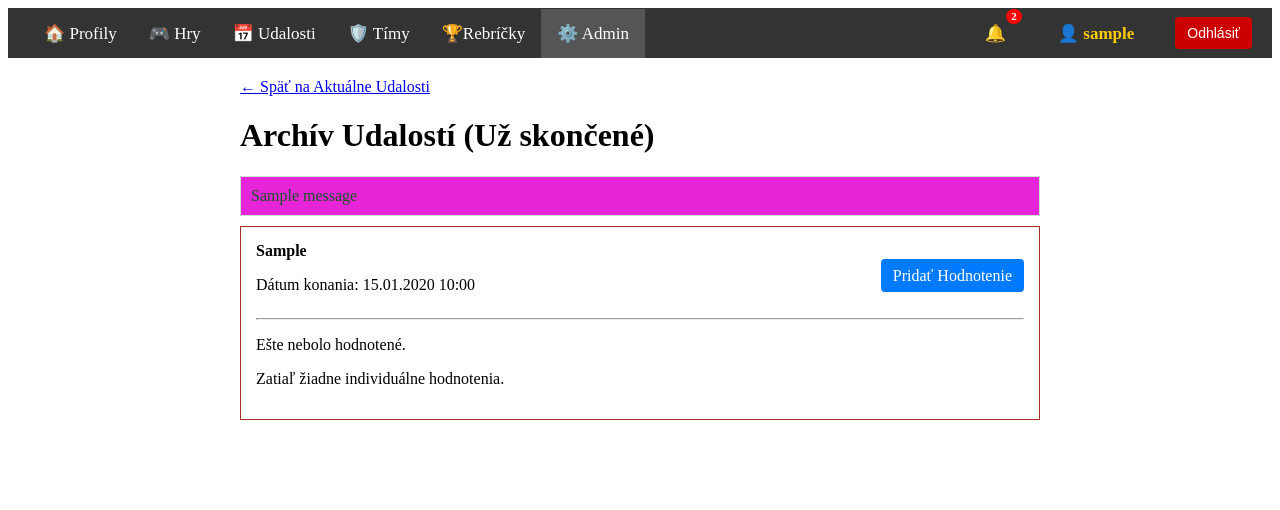
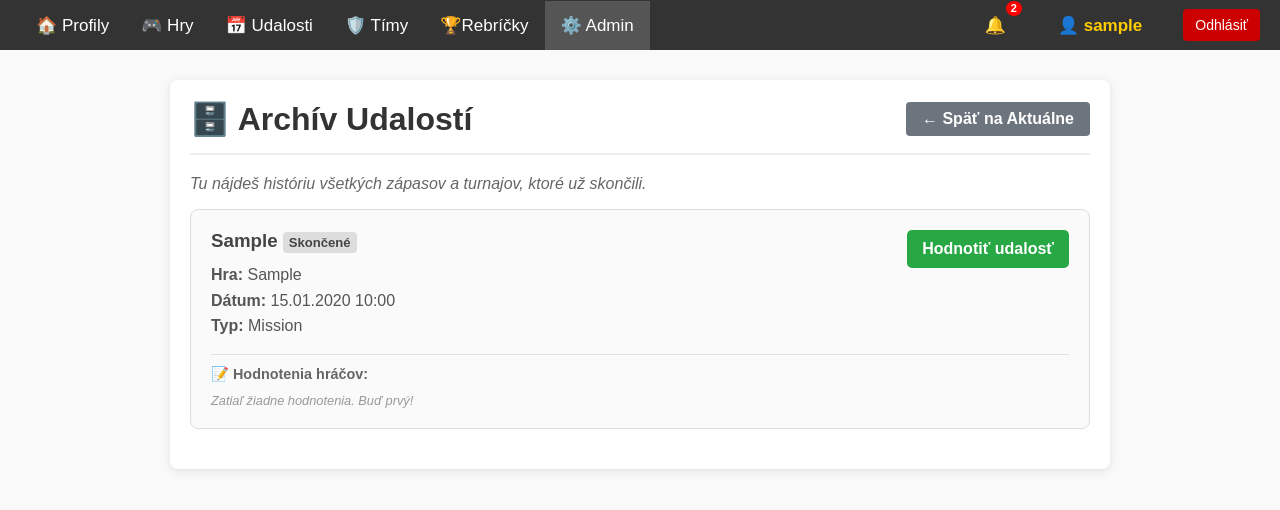
Before and after one commit to calex404/VoidWave-web_application, a Django app: page /udalosti/archiv/ in a window 1280 px wide. Shown: the top 510 px of the page. Run offline with Django 5.2, Linux system fonts and the light colour scheme; a user stored in the database is signed in; tables that the repository leaves empty hold one stand-in row (values such as "Sample post"); one stand-in notice (Sample message) is shown; data that the repository does not hold is empty.

Commit message:
leaderboard and ratings finnished

```diff
--- a/core/templates/core/udalost_archive.html
+++ b/core/templates/core/udalost_archive.html
@@ -1,68 +1,76 @@
 <!DOCTYPE html>
-<html>
+<html lang="sk">
 <head>
+    <meta charset="UTF-8">
     <title>Archív Udalostí</title>
 </head>
-<body>
+<body style="font-family: sans-serif; background-color: #f9f9f9; margin: 0;">
+
     {% include 'core/navbar.html' %}
 
-    <div style="max-width: 800px; margin: 20px auto;">
-        <a href="{% url 'udalost_list' %}" style="display: block; text-align: left; margin-bottom: 20px;">← Späť na Aktuálne Udalosti</a>
+    <div style="max-width: 900px; margin: 30px auto; padding: 20px; background: white; border-radius: 8px; box-shadow: 0 2px 10px rgba(0,0,0,0.1);">
 
-        <h1>Archív Udalostí (Už skončené)</h1>
+        <div style="display: flex; justify-content: space-between; align-items: center; border-bottom: 2px solid #eee; padding-bottom: 15px; margin-bottom: 20px;">
+            <h1 style="margin: 0; color: #333;">🗄️ Archív Udalostí</h1>
+            <a href="{% url 'udalost_list' %}" style="text-decoration: none; background-color: #6c757d; color: white; padding: 8px 16px; border-radius: 4px; font-weight: bold;">
+                ← Späť na Aktuálne
+            </a>
+        </div>
 
-        {% if messages %}
-            {% for message in messages %}
-                <div style="padding: 10px; background-color: #e724d7ff; color: #155724; border: 1px solid #c3e6cb; margin-bottom: 10px;">
-                    {{ message }}
-                </div>
-            {% endfor %}
-        {% endif %}
+        <p style="color: #666; font-style: italic;">
+            Tu nájdeš históriu všetkých zápasov a turnajov, ktoré už skončili.
+        </p>
 
-        {% for item in udalosti %}
-            <div style="border: 1px solid #a82e2eff; padding: 15px; margin-bottom: 20px;">
+        {% for udalost in archiv %}
+            <div style="border: 1px solid #ddd; padding: 20px; margin-bottom: 20px; border-radius: 8px; background-color: #fafafa;">
 
-                <div style="display: flex; justify-content: space-between; align-items: center;">
+                <div style="display: flex; justify-content: space-between; align-items: start;">
                     <div>
-                        <strong>{{ item.udalost.nazov }}</strong>
-                        <p>Dátum konania: {{ item.udalost.datum_konania|date:"d.m.Y H:i" }}</p>
+                        <h3 style="margin: 0 0 10px 0; color: #444;">
+                            {{ udalost.nazov }}
+                            <span style="font-size: 0.7em; background-color: #ddd; padding: 3px 6px; border-radius: 4px; vertical-align: middle;">Skončené</span>
+                        </h3>
+
+                        <div style="color: #555; line-height: 1.6;">
+                            <strong>Hra:</strong> {{ udalost.hra.nazov }} <br>
+                            <strong>Dátum:</strong> {{ udalost.datum_konania|date:"d.m.Y H:i" }} <br>
+                            <strong>Typ:</strong> {{ udalost.typ|capfirst }}
+                        </div>
                     </div>
 
                     <div>
-                        {% if item.uz_som_hodnotil %}
-                            <span style="color: green; font-weight: bold;">[Tvoj rating je uložený]</span>
-                        {% elif user.is_authenticated %}
-                            <a href="{% url 'hodnotenie_create' udalost_id=item.udalost.id %}"
-                               style="background-color: #007bff; color: white; padding: 8px 12px; text-decoration: none; border-radius: 4px;">
-                                Pridať Hodnotenie
-                            </a>
-                        {% endif %}
+                        <a href="{% url 'hodnotenie_create' udalost.id %}" style="display: inline-block; text-decoration: none; background-color: #28a745; color: white; padding: 10px 15px; border-radius: 5px; font-weight: bold; text-align: center;">
+                            Hodnotiť udalosť
+                        </a>
                     </div>
                 </div>
 
-                <hr>
+                <div style="margin-top: 15px; border-top: 1px solid #e0e0e0; padding-top: 10px;">
+                    <strong style="font-size: 0.9em; color: #666;">📝 Hodnotenia hráčov:</strong>
 
-                {% if item.priemer %}
-                    <p style="font-weight: bold;">⭐ Priemerné hodnotenie: {{ item.priemer }}/10</p>
-                {% else %}
-                    <p>Ešte nebolo hodnotené.</p>
-                {% endif %}
+                    <ul style="list-style: none; padding: 0; margin: 10px 0 0 0;">
+                        {% for recenzia in udalost.hodnotenie_set.all %}
+                            <li style="background: white; border: 1px solid #eee; padding: 8px; margin-bottom: 5px; border-radius: 4px; font-size: 0.9em;">
+                                <strong style="color: #333;">{{ recenzia.profil.nickname }}</strong>:
+                                <span style="color: #e67e22; font-weight: bold;">{{ recenzia.hodnotenie }}/10</span>
+                            </li>
+                        {% empty %}
+                            <li style="color: #999; font-size: 0.8em; font-style: italic;">
+                                Zatiaľ žiadne hodnotenia. Buď prvý!
+                            </li>
+                        {% endfor %}
+                    </ul>
+                </div>
 
-                {% if item.vsetky_hodnotenia %}
-                    <h3>Hodnotenia od Komunity ({{ item.vsetky_hodnotenia.count }})</h3>
-                    {% for hodnotenie in item.vsetky_hodnotenia %}
-                        <div style="padding: 5px 0; border-bottom: 1px dashed #eee;">
-                            <strong>{{ hodnotenie.profil.nickname }}</strong> udelil/a:
-                            <span style="color: darkred; font-weight: bold;">{{ hodnotenie.hodnotenie }}/10</span>
-                        </div>
-                    {% endfor %}
-                {% else %}
-                    <p>Zatiaľ žiadne individuálne hodnotenia.</p>
-                {% endif %}
             </div>
         {% empty %}
-            <p>Archív neobsahuje žiadne minulé udalosti.</p>
+            <div style="text-align: center; padding: 40px; color: #999; border: 2px dashed #ddd; border-radius: 8px;">
+                <h3>📭 Archív je prázdny</h3>
+                <p>Spusti simuláciu 'minulost' na vygenerovanie dát.</p>
+            </div>
         {% endfor %}
+
     </div>
+
 </body>
 </html>
--- a/core/views.py
+++ b/core/views.py
@@ -3,10 +3,11 @@
 from django.shortcuts import render, get_object_or_404, redirect
 from .models import Profil, Hra, Udalost, Tim, Rebricek, Oznamenie, Priatelstvo, Odoslanie, Hodnotenie
 from .forms import CustomUserCreationForm, UdalostForm, TimForm, ProfilEditForm, HodnotenieForm
-from datetime import datetime
+from datetime import datetime, timedelta
 from django.contrib.auth.forms import AuthenticationForm
 from django.db.models import Q, Avg, Count
 from django.contrib import messages
+from django.utils import timezone
 # Konštanta pre maximálny počet členov tímu
 MAX_TEAM_SIZE = 5
 
@@ -170,14 +171,31 @@
 
 # core/views.py (Nahraď existujúcu funkciu)
 
+from django.utils import timezone  # <--- Dôležitý import
+
 def udalost_list_view(request):
-    today = datetime.now().date() # Zistíme dnešný dátum
+    """Zobrazuje LEN budúce udalosti (odteraz dopredu)"""
+    now = timezone.now()
+    # gte = Greater Than or Equal (Väčšie alebo rovné = Budúcnosť)
+    udalosti = Udalost.objects.filter(datum_konania__gte=now).order_by('datum_konania')
 
-    # 💥 FIX: Filtrujeme, aby sa zobrazovali len udalosti DNEŠNÉHO a BUDÚCEHO DŇA 💥
-    vsetky_udalosti = Udalost.objects.filter(datum_konania__gte=today).order_by('datum_konania')
+    return render(request, 'core/udalost_list.html', {'udalosti': udalosti})
 
-    context = {'udalosti': vsetky_udalosti}
-    return render(request, 'core/udalost_list.html', context)
+def udalost_archiv_view(request):
+    now = timezone.now()
+
+    # Filtrujeme všetko, čo je MENŠIE (lt) ako teraz = MINULOSŤ
+    archivne_udalosti = Udalost.objects.filter(datum_konania__lt=now).order_by('-datum_konania')
+
+    # DEBUG VÝPIS (Uvidíš ho v termináli, keď refreshneš stránku)
+    print(f"--- DEBUG ARCHÍV ---")
+    print(f"Aktuálny čas: {now}")
+    print(f"Nájdených udalostí v archíve: {archivne_udalosti.count()}")
+
+    context = {
+        'archiv': archivne_udalosti  # <--- TOTO SLOVO JE KĽÚČOVÉ
+    }
+    return render(request, 'core/udalost_archive.html', context)
 
 def udalost_create_view(request):
     if not request.user.is_authenticated: return redirect('login')
@@ -239,20 +257,32 @@
     return redirect('tim_list')
 
 def rebricky_view(request):
-    # 1. Top Úrovne (zostupne)
-    top_urovne = Profil.objects.order_by('-uroven')[:10]
+    now = timezone.now()
 
-    # 2. Top Aktivita (zostupne podľa počtu účastí)
-    top_aktivita = Profil.objects.annotate(
-        pocet_ucasti=Count('prihlasene_udalosti')
-    ).order_by('-pocet_ucasti')[:10]
+    # 1. DENNÝ REBRÍČEK (Udalosti za posledných 24 hodín)
+    denny_limit = now - timedelta(days=1)
+    top_denne = Profil.objects.filter(prihlasene_udalosti__datum_konania__gte=denny_limit)\
+        .annotate(score=Count('prihlasene_udalosti'))\
+        .order_by('-score')[:5]
+
+    # 2. TÝŽDENNÝ REBRÍČEK (Udalosti za posledných 7 dní)
+    tyzdenny_limit = now - timedelta(days=7)
+    top_tyzdenne = Profil.objects.filter(prihlasene_udalosti__datum_konania__gte=tyzdenny_limit)\
+        .annotate(score=Count('prihlasene_udalosti'))\
+        .order_by('-score')[:5]
+
+    # 3. MESAČNÝ REBRÍČEK (Udalosti za posledných 30 dní)
+    mesacny_limit = now - timedelta(days=30)
+    top_mesacne = Profil.objects.filter(prihlasene_udalosti__datum_konania__gte=mesacny_limit)\
+        .annotate(score=Count('prihlasene_udalosti'))\
+        .order_by('-score')[:5]
 
     context = {
-        'top_urovne': top_urovne,
-        'top_aktivita': top_aktivita,
+        'top_denne': top_denne,
+        'top_tyzdenne': top_tyzdenne,
+        'top_mesacne': top_mesacne,
     }
 
-    # TU BOLA ZMENA: Používame názov súboru, ktorý reálne máš
     return render(request, 'core/rebricek_list.html', context)
 
 def oznamenie_list_view(request):
@@ -314,34 +344,6 @@
 # core/views.py (Nahraď existujúcu funkciu udalost_archiv_view)
 # core/views.py (Nahraď existujúcu funkciu udalost_archiv_view)
 
-def udalost_archiv_view(request):
-    today = datetime.now().date()
-    archiv_udalosti = Udalost.objects.filter(datum_konania__lt=today).order_by('-datum_konania')
-
-    udalosti_s_hodnotenim = []
-    # Získame profil aktuálneho používateľa, ak je prihlásený
-    current_profil = request.user.profil if request.user.is_authenticated else None
-
-    for udalost in archiv_udalosti:
-        vsetky_hodnotenia = Hodnotenie.objects.filter(udalost=udalost).order_by('-datum_hodnotenia')
-        priemer = vsetky_hodnotenia.aggregate(Avg('hodnotenie'))['hodnotenie__avg']
-
-        # 💥 FIX: KONTROLA PRE AKTUÁLNE PRIHLÁSENÉHO POUŽÍVATEĽA 💥
-        uz_som_hodnotil = False
-        if current_profil:
-             # Tento filter MUSÍ vrátiť True, len ak je to Lotricek (ak je Lotricek prihlásený)
-             uz_som_hodnotil = Hodnotenie.objects.filter(profil=current_profil, udalost=udalost).exists()
-
-        udalosti_s_hodnotenim.append({
-            'udalost': udalost,
-            'uz_som_hodnotil': uz_som_hodnotil,
-            'priemer': round(priemer, 2) if priemer else None,
-            'vsetky_hodnotenia': vsetky_hodnotenia,
-        })
-
-    context = {'udalosti': udalosti_s_hodnotenim}
-    return render(request, 'core/udalost_archive.html', context)
-
 # core/views.py (Nahraď existujúcu funkciu hodnotenie_create_view)
 
 # core/views.py (Nahraď existujúcu funkciu hodnotenie_create_view)
```
Also changed, not shown: core/management/commands/simulation.py (+60 -48 lines), core/templates/core/rebricek_list.html (+49 -25 lines).
